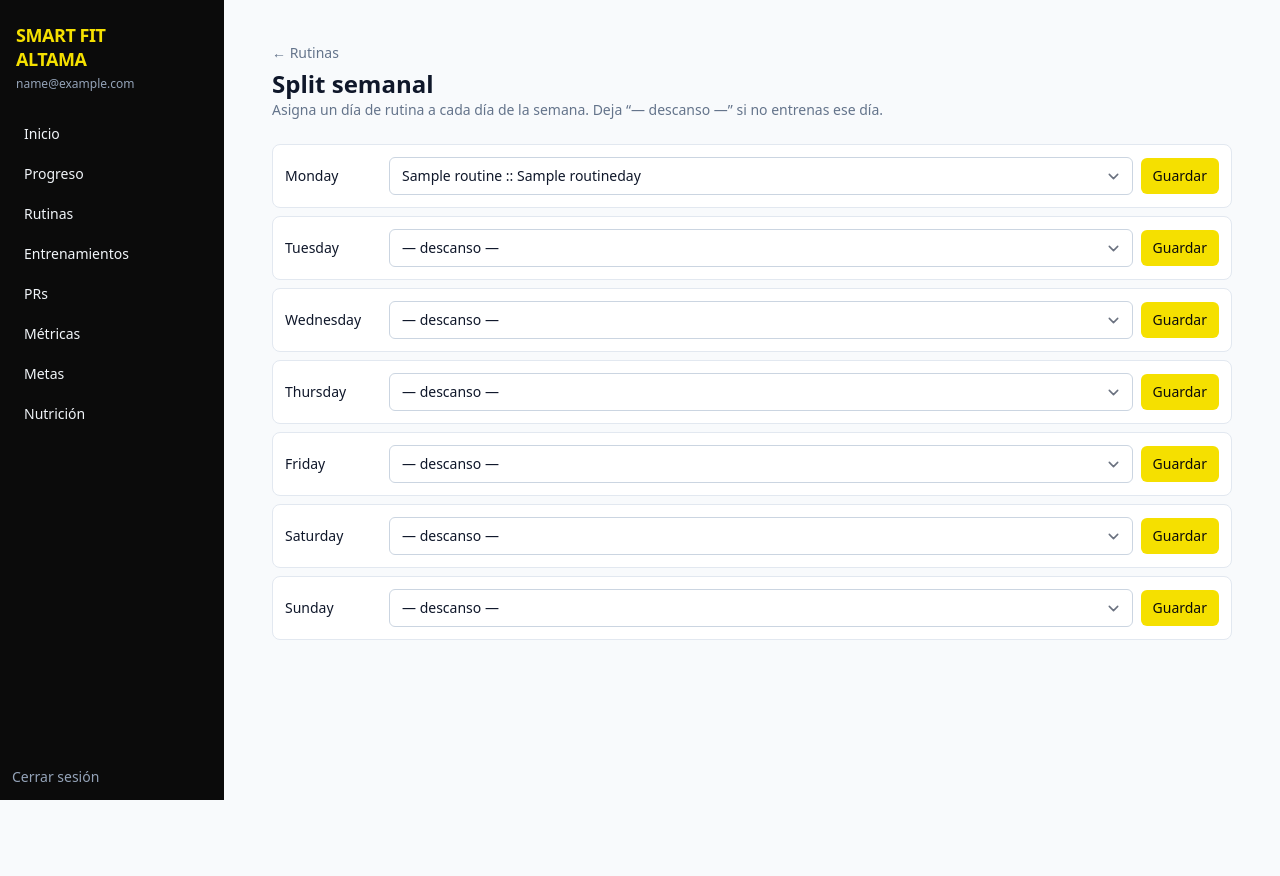
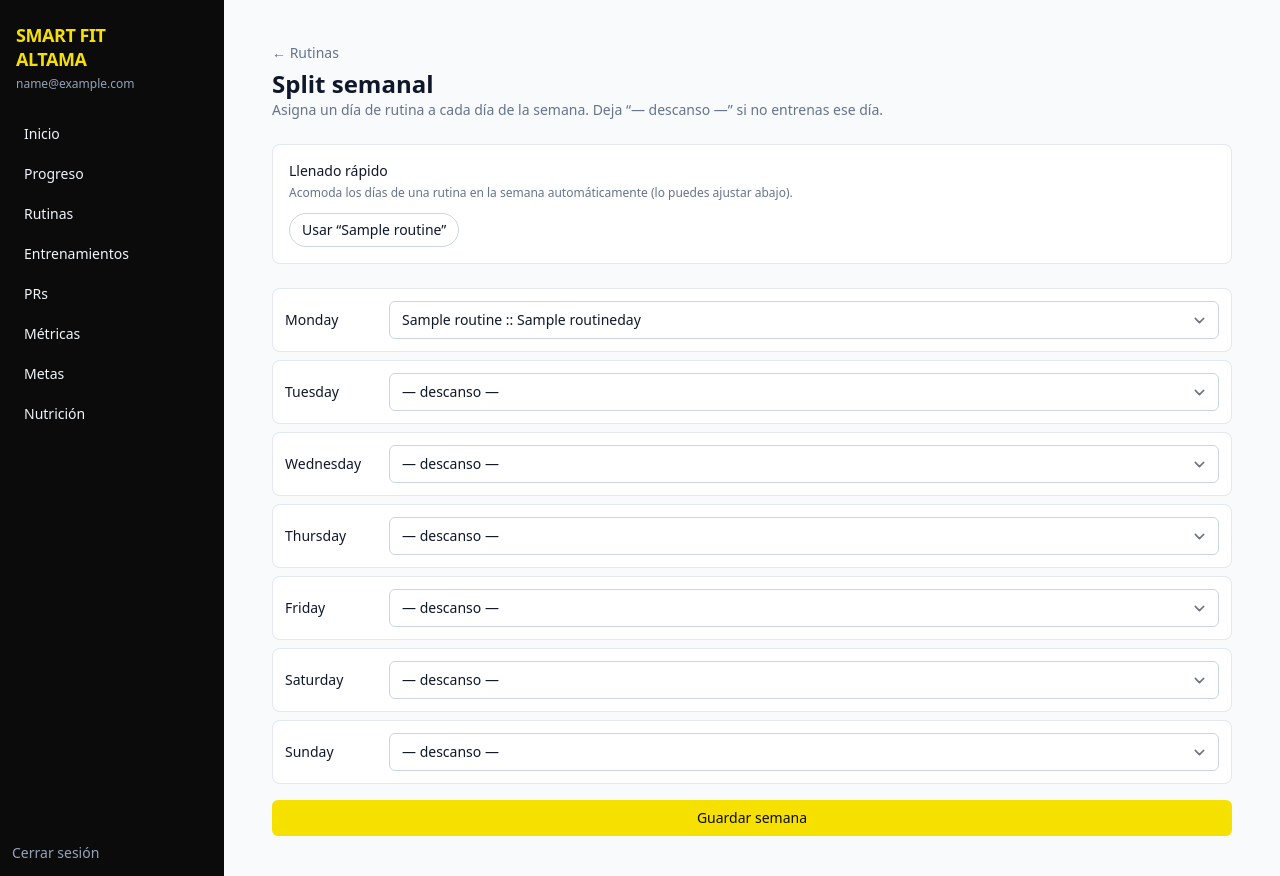
Before and after one commit to imfgb/gymapp, a Django app: page /routines/split/ in a window 1280 px wide. Before the commit the page ends 800 px from the top, so only its background shows below. Run offline with Django 5.2, Linux system fonts and the light colour scheme; a user stored in the database is signed in; tables that the repository leaves empty hold one stand-in row (values such as "Sample post"); some libraries are stand-ins or nearby versions.

Commit message:
feat: auto-schedule the weekly split so "today" works after generating
Generating a routine now spreads its days across the week (Mon-anchored:
3 days -> Mon/Wed/Fri, etc.) and writes the WeeklySplit, so the dashboard
"Hoy"/"Esta semana" and the "Hoy no iré al gym" button work without a manual
trip to the split editor.

- routine_generator: WEEKDAY_PATTERNS + assign_weekly_split(); called on generate
- "Programar en la semana" button on routine detail applies any routine
  (incl. hand-built ones) to the week in one click
- weekly split editor is now a single form with one "Guardar semana" button
  (was 7 per-day forms, where changing several then saving lost the rest) plus
  a quick-fill row to auto-arrange a routine
- tests for distribution, generate auto-schedule, bulk save, apply-to-week

Co-Authored-By: Claude Opus 4.7 <noreply@anthropic.com>

```diff
--- a/gymapp/apps/routines/urls.py
+++ b/gymapp/apps/routines/urls.py
@@ -41,7 +41,10 @@ urlpatterns = [
     ),
     # Weekly split
     path("split/", views.weekly_split, name="weekly_split"),
+    path("split/save/", views.weekly_split_save, name="weekly_split_save"),
     path("split/<int:weekday>/", views.weekly_split_assign, name="weekly_split_assign"),
+    # Program a whole routine into the week in one click
+    path("<int:routine_id>/apply-to-week/", views.apply_to_week, name="apply_to_week"),
     # "Hoy no iré al gym" toggle for today
     path("skip-today/", views.skip_today_toggle, name="skip_today"),
     # 6-week training block
--- a/gymapp/apps/routines/views.py
+++ b/gymapp/apps/routines/views.py
@@ -9,6 +9,7 @@ from __future__ import annotations
 
 from decimal import Decimal, InvalidOperation
 
+from django.contrib import messages
 from django.contrib.auth.decorators import login_required
 from django.http import HttpRequest, HttpResponse, HttpResponseBadRequest
 from django.shortcuts import get_object_or_404, redirect, render
@@ -30,6 +31,7 @@ from gymapp.services.coaching.blocks import BLOCK_LENGTH_WEEKS, block_status
 from gymapp.services.routine_generator import (
     PRESET_LABELS,
     SplitPreset,
+    assign_weekly_split,
     generate_routine,
     preview_routine,
 )
@@ -87,6 +89,13 @@ def routine_create(request: HttpRequest) -> HttpResponse:
                 preset=preset,
                 training_style=training_style,
                 name=name,
+            )
+            # Schedule it onto the week so the dashboard "Hoy"/"Esta semana"
+            # work immediately without a manual trip to the split editor.
+            assign_weekly_split(request.user, routine)
+            messages.success(
+                request,
+                "Rutina generada y programada en tu semana. Ajusta los días si quieres.",
             )
         else:
             routine = Routine.objects.create(
@@ -355,33 +364,77 @@ def weekly_split(request: HttpRequest) -> HttpResponse:
         .select_related("routine")
         .order_by("routine__name", "ordering")
     )
+    # Active routines that actually have days, for the one-click "quick fill".
+    routines = [
+        r
+        for r in Routine.objects.for_user(request.user)
+        .filter(is_archived=False)
+        .prefetch_related("days")
+        .order_by("name")
+        if r.days.exists()
+    ]
     return render(
         request,
         "routines/weekly_split.html",
-        {"rows": rows, "all_days": all_days},
+        {"rows": rows, "all_days": all_days, "routines": routines},
     )
+
+
+def _resolve_owned_day(user, raw_day_id: str):
+    """Return the user's RoutineDay for an id, or None for blank (rest day)."""
+    raw_day_id = (raw_day_id or "").strip()
+    if not raw_day_id:
+        return None
+    return get_object_or_404(RoutineDay, pk=raw_day_id, routine__owner=user)
 
 
 @login_required
 @require_POST
 def weekly_split_assign(request: HttpRequest, weekday: int) -> HttpResponse:
+    """Assign a single weekday (kept for direct/programmatic use)."""
     if weekday not in range(7):
         return HttpResponseBadRequest("weekday must be 0..6")
 
-    raw_day_id = request.POST.get("routine_day", "").strip()
-    routine_day = None
-    if raw_day_id:
-        routine_day = get_object_or_404(
-            RoutineDay,
-            pk=raw_day_id,
-            routine__owner=request.user,
-        )
-
+    routine_day = _resolve_owned_day(request.user, request.POST.get("routine_day", ""))
     WeeklySplit.objects.update_or_create(
         owner=request.user,
         weekday=weekday,
         defaults={"routine_day": routine_day},
     )
+    return redirect("routines:weekly_split")
+
+
+@login_required
+@require_POST
+def weekly_split_save(request: HttpRequest) -> HttpResponse:
+    """Save the whole week in one submit. The editor posts `weekday_<n>` for
+    each of the 7 days, so changing several rows and pressing one button no
+    longer loses the unsaved ones."""
+    for weekday in range(7):
+        routine_day = _resolve_owned_day(request.user, request.POST.get(f"weekday_{weekday}", ""))
+        WeeklySplit.objects.update_or_create(
+            owner=request.user,
+            weekday=weekday,
+            defaults={"routine_day": routine_day},
+        )
+    messages.success(request, "Tu semana quedó guardada.")
+    return redirect("routines:weekly_split")
+
+
+@login_required
+@require_POST
+def apply_to_week(request: HttpRequest, routine_id: int) -> HttpResponse:
+    """Spread one routine's days across the week (Mon-anchored), replacing the
+    current schedule. Lets the user program any routine — generated or built by
+    hand — into their week with one click."""
+    routine = get_object_or_404(
+        Routine.objects.for_user(request.user).prefetch_related("days"), pk=routine_id
+    )
+    if not routine.days.exists():
+        messages.error(request, "Esta rutina no tiene días todavía.")
+        return redirect("routines:detail", routine_id=routine.id)
+    assign_weekly_split(request.user, routine)
+    messages.success(request, f"“{routine.name}” quedó programada en tu semana.")
     return redirect("routines:weekly_split")
 
 
--- a/templates/routines/weekly_split.html
+++ b/templates/routines/weekly_split.html
@@ -8,13 +8,30 @@
   <p class="text-sm text-slate-500">Asigna un día de rutina a cada día de la semana. Deja “— descanso —” si no entrenas ese día.</p>
 </header>
 
-<div class="space-y-2">
+{% if all_days %}
+  {# Quick fill: spread one routine across the week automatically. #}
+  <section class="mb-6 rounded-lg border border-slate-200 bg-white p-4">
+    <h2 class="mb-1 text-sm font-medium">Llenado rápido</h2>
+    <p class="mb-3 text-xs text-slate-500">Acomoda los días de una rutina en la semana automáticamente (lo puedes ajustar abajo).</p>
+    <div class="flex flex-wrap gap-2">
+      {% for r in routines %}
+        <form method="post" action="{% url 'routines:apply_to_week' r.id %}">
+          {% csrf_token %}
+          <button class="rounded-full border border-slate-300 px-3 py-1.5 text-sm hover:bg-slate-50">
+            Usar “{{ r.name }}”
+          </button>
+        </form>
+      {% endfor %}
+    </div>
+  </section>
+
+  {# One form for the whole week: change several days, save once. #}
+  <form method="post" action="{% url 'routines:weekly_split_save' %}" class="space-y-2">
+    {% csrf_token %}
     {% for row in rows %}
-    <form method="post" action="{% url 'routines:weekly_split_assign' row.weekday %}"
-          class="flex flex-wrap items-center gap-2 rounded-lg border border-slate-200 bg-white p-3">
-      {% csrf_token %}
+      <div class="flex flex-wrap items-center gap-2 rounded-lg border border-slate-200 bg-white p-3">
         <span class="w-24 text-sm font-medium">{{ row.label }}</span>
-      <select name="routine_day"
+        <select name="weekday_{{ row.weekday }}"
                 class="flex-1 rounded-md border border-slate-300 px-3 py-2 text-sm">
           <option value="">— descanso —</option>
           {% for day in all_days %}
@@ -24,8 +41,18 @@
             </option>
           {% endfor %}
         </select>
-      <button class="rounded-md bg-brand px-3 py-2 text-sm text-ink hover:bg-brand-dark">Guardar</button>
+      </div>
+    {% endfor %}
+
+    <div class="sticky bottom-2 pt-2">
+      <button class="w-full rounded-md bg-brand px-4 py-2 text-sm font-medium text-ink hover:bg-brand-dark sm:w-auto">
+        Guardar semana
+      </button>
+    </div>
   </form>
-  {% endfor %}
-</div>
+{% else %}
+  <p class="rounded-lg border border-slate-200 bg-white p-4 text-sm text-slate-600">
+    Aún no tienes rutinas con días. <a href="{% url 'routines:create' %}" class="underline">Crea una rutina</a> primero.
+  </p>
+{% endif %}
 {% endblock %}
```
Also changed, not shown: gymapp/services/routine_generator/__init__.py (+42 -0 lines), templates/routines/detail.html (+7 -1 lines), tests/apps/routines/test_views.py (+86 -5 lines), tests/services/test_routine_generator.py (+25 -1 lines). Lines whose indentation alone changed are shown as unchanged.
